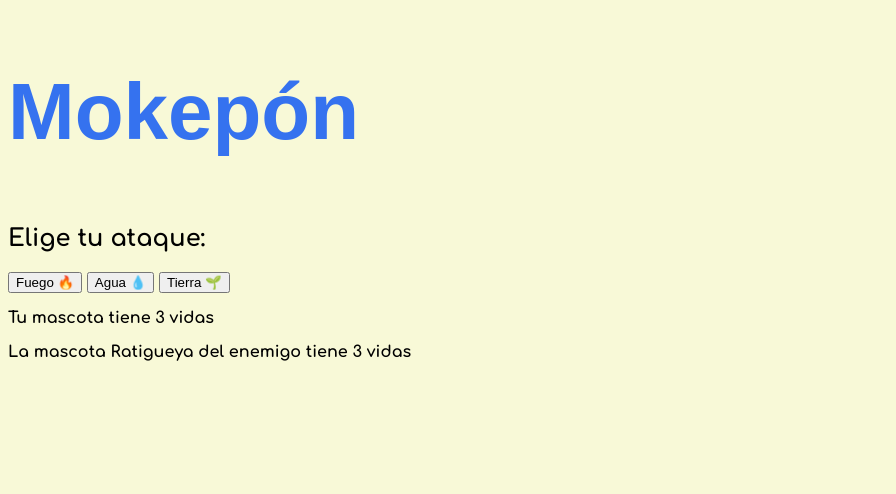
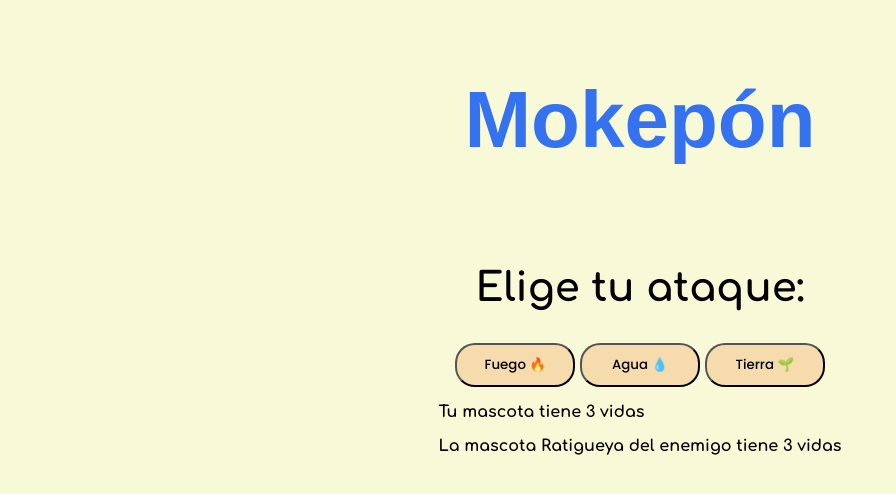
Before and after one commit to isra-osvaldo/mokepon, a plain HTML site: page mokepon.html in a window 1280 px wide. Both pictures are taken after a click on the button "Seleccionar". Shown: the whole page, without its empty margins (0-896 px from the left). Drawn offline with Linux system fonts and the light colour scheme; a web font is replaced by a local one.

Commit message:
Layout: título y ataques

```diff
--- a/js/mokepon.js
+++ b/js/mokepon.js
@@ -34,7 +34,7 @@ function seleccionarMascotaJugador() {
     sectionSeleccionarMascota.style.display = 'none' // Ocultar section
 
     let sectionSeleccionarAtaque = document.getElementById('seleccionar-ataque')
-    sectionSeleccionarAtaque.style.display = 'block'
+    sectionSeleccionarAtaque.style.display = 'flex'
 
     let inputHipodoge = document.getElementById('hipodoge')
     let inputCapipepo = document.getElementById('capipepo')
--- a/mokepon.html
+++ b/mokepon.html
@@ -8,6 +8,7 @@
     <script src="./js/mokepon.js"></script>
 </head>
 <body>
+    <!-- PRIMERA PANTALLA -->
     <section id="seleccionar-mascota">
         <h1 class="titulo">Mokepón</h1>
         <h2 class="subtitulo">Elige tu mascota:</h2>
@@ -35,15 +36,16 @@
         <button id="boton-mascota" class="btn-select-mascota">Seleccionar</button>
     </section>
 
+    <!-- SEGUNDA PANTALLA -->
     <section id="seleccionar-ataque">
         <h1 class="titulo">Mokepón</h1>
 
-        <h2>Elige tu ataque:</h2>
+        <h2 class="subtitulo">Elige tu ataque:</h2>
 
         <div>
-            <button id="boton-fuego">Fuego 🔥</button>
-            <button id="boton-agua">Agua 💧</button>
-            <button id="boton-tierra">Tierra 🌱</button>
+            <button id="boton-fuego" class="btn-de-ataque">Fuego 🔥</button>
+            <button id="boton-agua" class="btn-de-ataque">Agua 💧</button>
+            <button id="boton-tierra" class="btn-de-ataque">Tierra 🌱</button>
         </div>
 
         <div>
@@ -62,8 +64,5 @@
         </div>
 
     </section>
-
-
-
 </body>
 </html>
--- a/style.css
+++ b/style.css
@@ -68,3 +68,18 @@ body {
 input {
     display: none;
 }
+
+#seleccionar-ataque {
+    flex-direction: column;
+    align-items: center;
+}
+
+.btn-de-ataque {
+    background-color: #F6DCAC;
+    padding: 10px;
+    box-sizing: border-box;
+    border-radius: 20px;
+    width: 120px;
+    font-family: "Poppins", sans-serif;
+    font-weight:500;
+}
```
